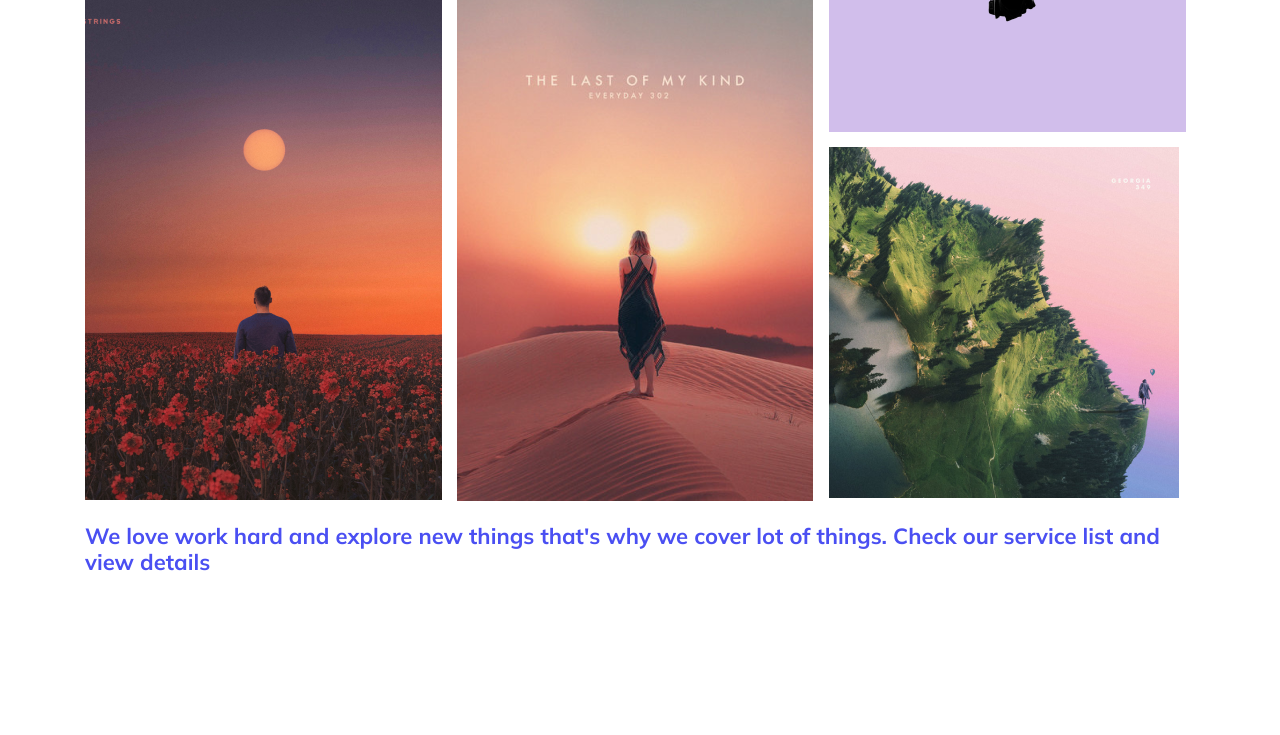
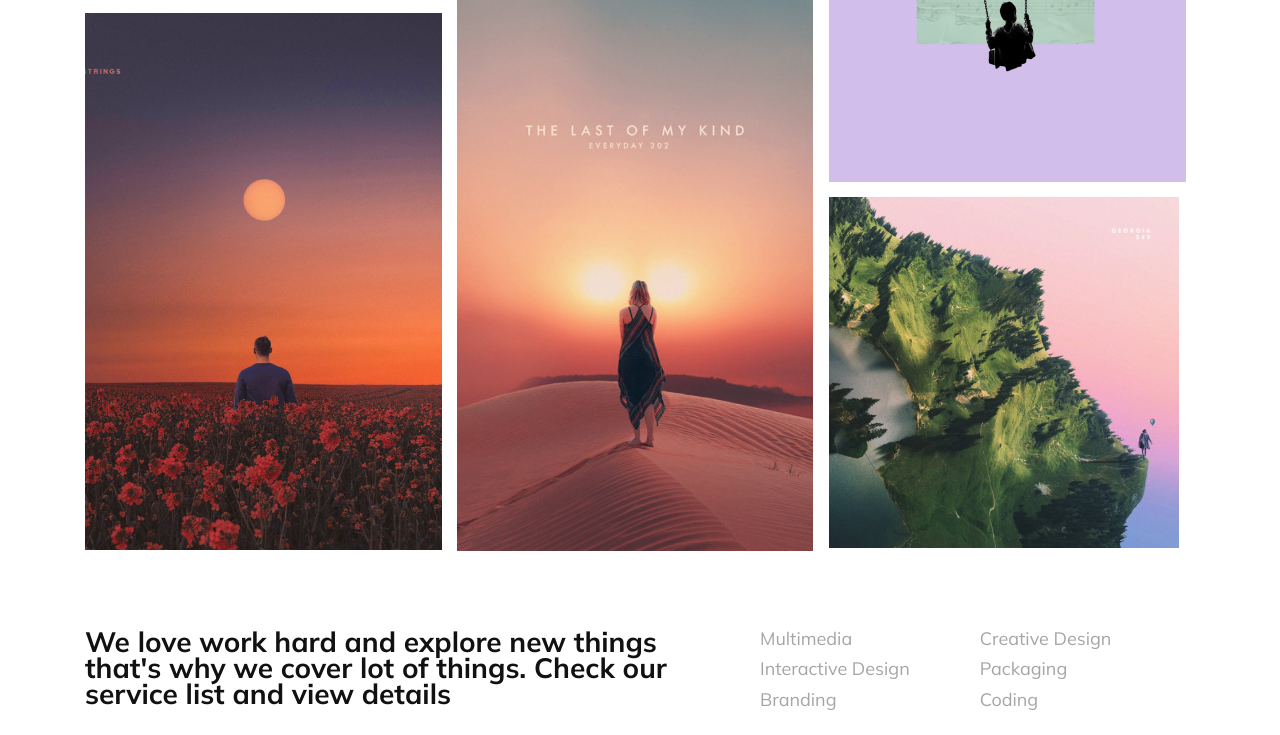
Before and after one commit to arbreshamedgjonaj/genesis-project, a plain HTML site: page index.html in a window 1280 px wide. Shown: the part 1973-2708 px from the top of the page. Before the commit the page ends 2570 px from the top, so only its background shows below. Drawn offline with Linux system fonts and the light colour scheme.

Commit message:
add style to the service container

```diff
--- a/index.html
+++ b/index.html
@@ -31,7 +31,6 @@
     </header>
 
     <main>
-        <!-- <div class="container_wrap"> -->
         <div class="container">
             <div class="container__section">
                 <div class="container__section__title__text">
@@ -70,7 +69,16 @@
                     <h3>We love work hard and explore new things that's why we cover lot of things.
                         Check our service list and view details</h3>
                 </div>
-                <div></div>
+                <div class="service__section">
+                    <ul class="service__list">
+                        <li>Multimedia</li>
+                        <li>Creative Design</li>
+                        <li>Interactive Design</li>
+                        <li>Packaging</li>
+                        <li>Branding</li>
+                        <li>Coding</li>
+                    </ul>
+                </div>
             </div>
 
         </div>
--- a/styles/_main.scss
+++ b/styles/_main.scss
@@ -1,9 +1,6 @@
-
 $main-color: #111111;
 $second-color: #4A4FF2;
-$third-color:
-
-
+$third-color: #11111160;
 
 main {
     width: 100%;
@@ -13,12 +10,13 @@ main {
     box-sizing: border-box;
     margin: 0;
     padding: 0;
-    font-size: 16px;
+    font-size: 18px;
     font-weight: 400;
     font-family: fonts.$main-font;
     color: $main-color;
     font-family: "Mulish", sans-serif;
 }
+
 h3 {
     font-size: 22px;
     line-height: 26px;
@@ -27,18 +25,15 @@ h3 {
 }
 
 
-
 .container {
     display: flex;
-
     width: 100%;
     max-width: 1110px;
-    margin: 0 auto;
+    margin: 50px auto;
     padding: 0 15px;
+}
 
-
-}
-.container h1{
+.container h1 {
     font-size: 40px;
 }
 
@@ -48,12 +43,14 @@ h3 {
     flex-direction: row;
     justify-content: space-between;
     align-items: center;
+
     &__title__text {
         width: 100%;
         max-width: 635px;
         min-height: 251px;
     }
-    &__quote{
+
+    &__quote {
         display: flex;
         align-self: flex-end;
         position: relative;
@@ -61,8 +58,11 @@ h3 {
         bottom: 20px;
         font-style: italic;
         font-size: 18px;
+        color:$third-color;
+
     }
-    &__word{
+
+    &__word {
         color: $second-color;
     }
 }
@@ -74,61 +74,98 @@ h3 {
 
 }
 
-.container_grid{
+.container_grid {
     grid-gap: 15px;
     display: grid;
     grid-template-columns: repeat(9, 1fr);
     grid-template-rows: repeat(32, 1fr);
     grid: 20px;
+}
 
-}
-.img1{
+.img1 {
     grid-row: 1/ span 7;
     grid-column: 1/ span 3;
+}
 
-}
-.img2{
+.img2 {
     grid-row: 1/span 6;
     grid-column: 4/ span 3;
 }
-.img3{
+
+.img3 {
     grid-row: 1 / span 10;
     grid-column: 7 / span 3;
 }
-.img4{
+
+.img4 {
     grid-row: 8 / span 8;
     grid-column: 1 / span 3;
 }
-.img5{
+
+.img5 {
     grid-row: 7/ span 7;
     grid-column: 4/ span 3;
 }
-.img6{
+
+.img6 {
     grid-row: 11/ span 7;
     grid-column: 7/ span 3;
 }
-.img7{
+
+.img7 {
     grid-row: 16/ span 8;
-    grid-column: 1/ span 3
-    ;
+    grid-column: 1/ span 3;
 }
-.img8{
-    grid-row:14/ span 9;
+
+.img8 {
+    grid-row: 14/ span 9;
     grid-column: 4/ span 3;
 }
-.img9{
+
+.img9 {
     grid-row: 18/ span 9;
     grid-column: 7/ span 3;
 }
-.img10{
+
+.img10 {
     grid-row: 24/ span 9;
     grid-column: 1/ span 3;
 }
-.img11{
+
+.img11 {
     grid-row: 23/span 10;
     grid-column: 4/ span 3;
 }
-.img12{
+
+.img12 {
     grid-row: 27/ span 6;
     grid-column: 7/ span 3;
 }
+ .service{
+    display: flex;
+    flex-direction: row;
+    justify-content: space-between;
+
+
+    &__text{
+        width: 100%;
+        max-width: 635px;
+
+    }
+
+    &__list{
+        display: grid;
+        grid-template: repeat(3, 1fr) / repeat(2, 1fr);
+        column-gap: 70px;
+        row-gap: 10px;
+        text-align: left;
+        padding-top: 10px;
+        list-style-type: none;
+        color: $third-color;
+
+    }
+}
+.service h3{
+    color: $main-color;
+    font-size: 28px;
+}
```
Also changed, not shown: styles/index.css, 1 other file.
